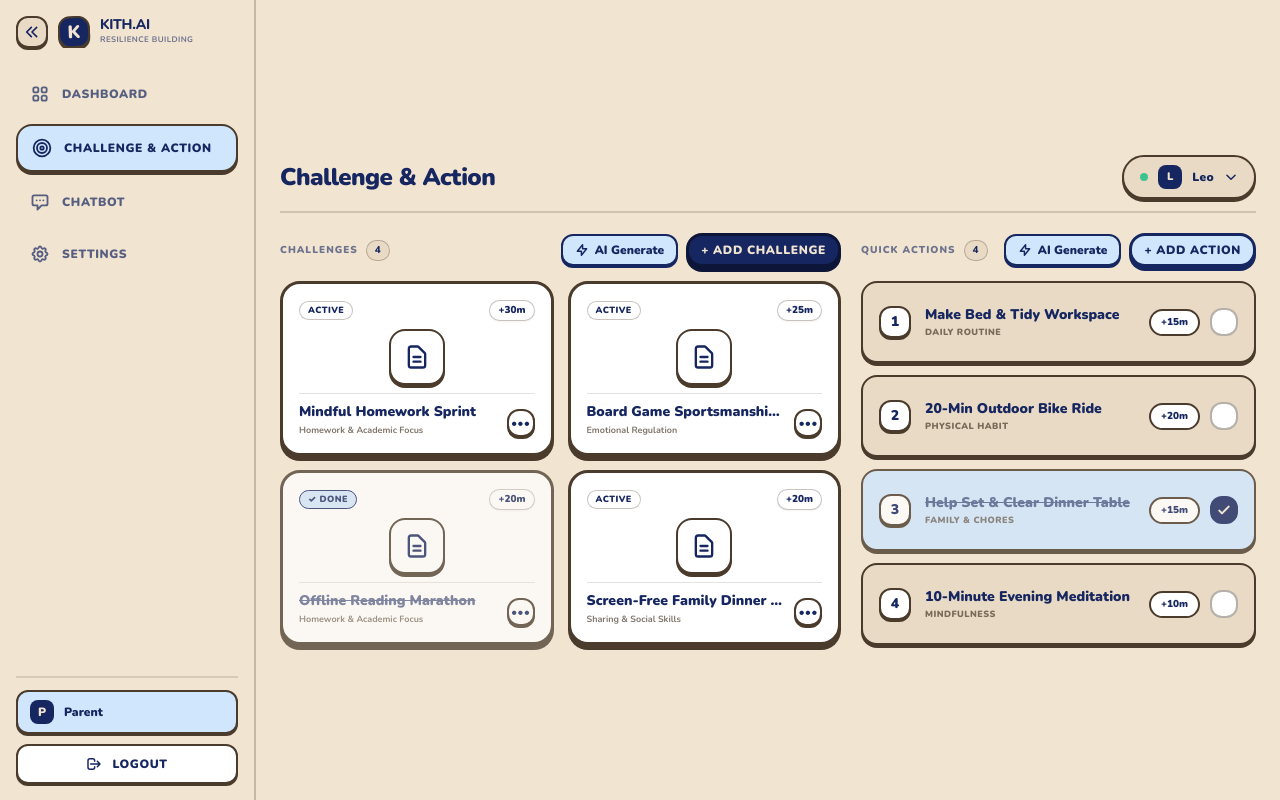
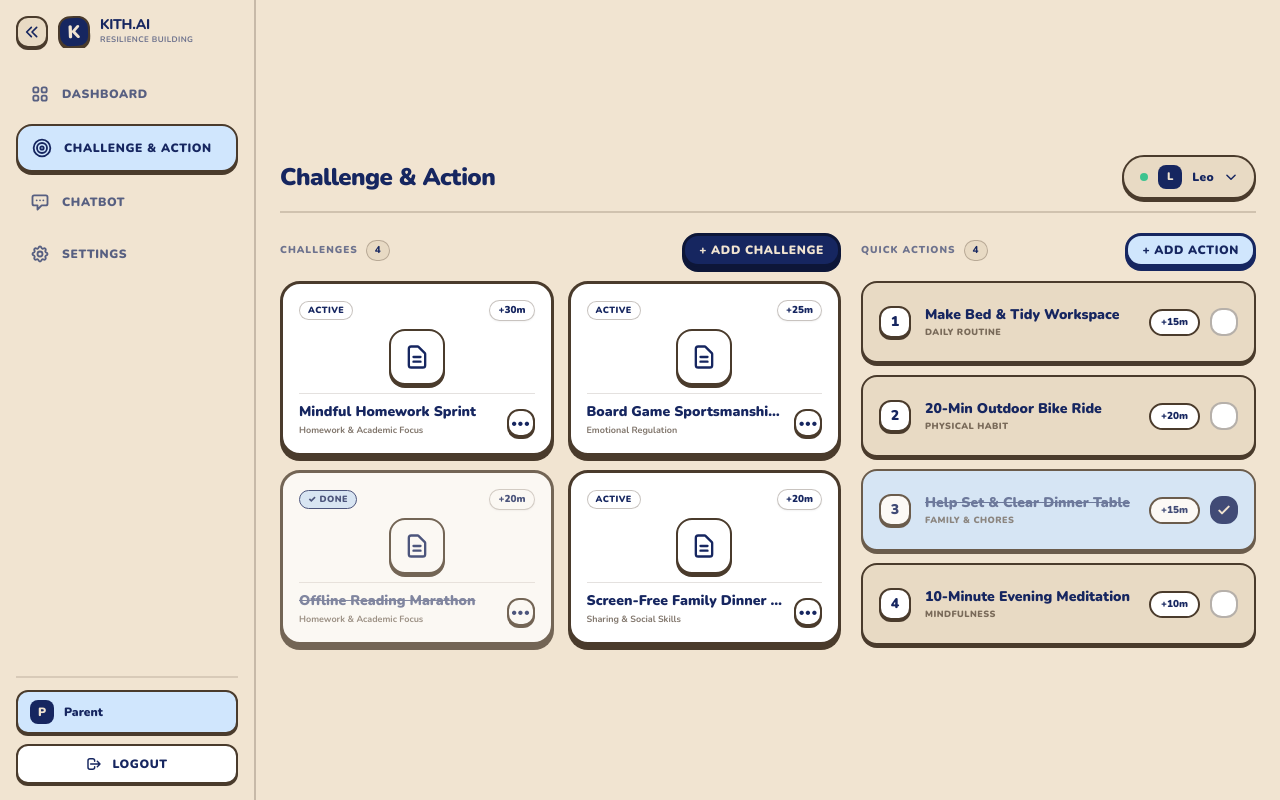
Before and after one commit to tayzonhannah/appcon2026-team-06-ai-application, a Next.js app in the folder team-06/: page /challenge in a window 1280 px wide. Built offline with nearby package versions, Linux system fonts and the light colour scheme.

Commit message:
fix wrong label in dashboard

```diff
--- a/team-06/app/(dashboard)/challenge/page.tsx
+++ b/team-06/app/(dashboard)/challenge/page.tsx
@@ -25,78 +25,6 @@ export default function ChallengePage() {
     addAction,
     toggleActionStatus,
   } = useChildChallenges(activeChild?.childId || "kid-101");
-
-  const handleAiGenerateChallenge = () => {
-    if (!activeChild) return;
-    const ideas = [
-      {
-        title: "Focus Pomodoro & Reflection Trial",
-        description: "Work on school lessons with zero digital distraction and note one thing learned.",
-        targetFocusArea: "Homework & Academic Focus" as const,
-        earnedMinutes: 30,
-        milestones: [
-          "Set 25-minute Pomodoro focus clock",
-          "Complete worksheet without device interruption",
-          "Explain one concept to a parent or sibling",
-        ],
-        category: "Academic",
-        status: "ongoing" as const,
-      },
-      {
-        title: "Emotional Cool-Down Breathing Quest",
-        description: "Practice calm breathing and identify triggers when feeling frustrated.",
-        targetFocusArea: "Emotional Regulation" as const,
-        earnedMinutes: 25,
-        milestones: [
-          "Take 4 deep belly breaths when frustrated",
-          "Name the emotion on the Feelings Wheel",
-          "Return calmly to the activity",
-        ],
-        category: "Mindfulness",
-        status: "ongoing" as const,
-      },
-      {
-        title: "Screen-Free Creative Craft Marathon",
-        description: "Design and build a paper origami or drawing project without watching screen videos.",
-        targetFocusArea: "Creative Practice" as any,
-        earnedMinutes: 35,
-        milestones: [
-          "Draft initial idea on blank paper",
-          "Build craft continuously for 20 minutes",
-          "Showcase project during family dinner",
-        ],
-        category: "Creative",
-        status: "ongoing" as const,
-      },
-    ];
-
-    const pick = ideas[Math.floor(Math.random() * ideas.length)];
-    addChallenge({
-      childId: activeChild.childId,
-      ...pick,
-    });
-  };
-
-  const handleAiGenerateAction = () => {
-    if (!activeChild) return;
-    const actionIdeas = [
-      { title: "Organize Backpack & Bookshelf", category: "DAILY ROUTINE", earnedMinutes: 15 },
-      { title: "15-Min Outdoor Run or Jump Rope", category: "PHYSICAL HABIT", earnedMinutes: 20 },
-      { title: "Help Clean Dinner Table Dishes", category: "FAMILY & CHORES", earnedMinutes: 15 },
-      { title: "10-Minute Evening Gratitude Reflection", category: "MINDFULNESS", earnedMinutes: 10 },
-      { title: "Water Balcony Houseplants", category: "FAMILY & CHORES", earnedMinutes: 10 },
-      { title: "Draw 1 Creative Scene or Comic", category: "CREATIVE PRACTICE", earnedMinutes: 20 },
-    ];
-
-    const pick = actionIdeas[Math.floor(Math.random() * actionIdeas.length)];
-    addAction({
-      childId: activeChild.childId,
-      title: pick.title,
-      category: pick.category,
-      earnedMinutes: pick.earnedMinutes,
-      status: "pending",
-    });
-  };
 
   return (
     <div className="flex flex-col gap-5">
@@ -132,29 +60,14 @@ export default function ChallengePage() {
               </span>
             </div>
 
-            <div className="flex items-center gap-2">
-              {/* AI Generate Challenge Button */}
-              <button
-                type="button"
-                onClick={handleAiGenerateChallenge}
-                className="px-3 py-1.5 rounded-xl bg-[#D0E6FD] border-2 border-[#162660] text-[#162660] text-xs font-black flex items-center gap-1.5 shadow-[0_2px_0_#162660] hover:bg-[#B8DAF9] active:translate-y-0.5 transition-all cursor-pointer"
-                title="Generate tailored challenge with AI mascot"
-              >
-                <svg className="w-3.5 h-3.5 text-[#162660]" fill="none" stroke="currentColor" viewBox="0 0 24 24">
-                  <path strokeLinecap="round" strokeLinejoin="round" strokeWidth="2.5" d="M13 10V3L4 14h7v7l9-11h-7z" />
-                </svg>
-                <span>AI Generate</span>
-              </button>
-
-              {/* + Button to Add Challenge */}
+            {/* + Button to Add Challenge (Pop-up contains AI Auto-Fill) */}
             <button
               type="button"
               onClick={() => setIsChallengeModalOpen(true)}
-                className="px-3 py-1.5 rounded-xl aralkada-btn-primary text-xs flex items-center gap-1.5 cursor-pointer"
+              className="px-3.5 py-1.5 rounded-xl aralkada-btn-primary text-xs flex items-center gap-1.5 cursor-pointer"
             >
               <span>+ Add Challenge</span>
             </button>
-            </div>
           </div>
 
           {/* Challenges 2x2 Grid (4 Boxes) */}
@@ -162,7 +75,7 @@ export default function ChallengePage() {
             <div className="aralkada-card-beige p-8 text-center flex flex-col items-center justify-center gap-2 flex-1">
               <p className="text-sm font-black text-[#162660]">No challenges assigned yet</p>
               <p className="text-xs font-bold text-[#4A3B2C]/60">
-                Click &quot;+ Add Challenge&quot; or &quot;AI Generate&quot; to assign a resilience challenge.
+                Click &quot;+ Add Challenge&quot; to assign a resilience challenge.
               </p>
             </div>
           ) : (
@@ -190,29 +103,14 @@ export default function ChallengePage() {
               </span>
             </div>
 
-            <div className="flex items-center gap-2">
-              {/* AI Generate Action Button */}
-              <button
-                type="button"
-                onClick={handleAiGenerateAction}
-                className="px-3 py-1.5 rounded-xl bg-[#D0E6FD] border-2 border-[#162660] text-[#162660] text-xs font-black flex items-center gap-1.5 shadow-[0_2px_0_#162660] hover:bg-[#B8DAF9] active:translate-y-0.5 transition-all cursor-pointer"
-                title="Generate tailored habit action with AI mascot"
-              >
-                <svg className="w-3.5 h-3.5 text-[#162660]" fill="none" stroke="currentColor" viewBox="0 0 24 24">
-                  <path strokeLinecap="round" strokeLinejoin="round" strokeWidth="2.5" d="M13 10V3L4 14h7v7l9-11h-7z" />
-                </svg>
-                <span>AI Generate</span>
-              </button>
-
-              {/* + Button to Add Action */}
+            {/* + Button to Add Action (Pop-up contains AI Auto-Fill) */}
             <button
               type="button"
               onClick={() => setIsActionModalOpen(true)}
-                className="px-3 py-1.5 rounded-xl aralkada-btn-secondary text-xs flex items-center gap-1.5 cursor-pointer"
+              className="px-3.5 py-1.5 rounded-xl aralkada-btn-secondary text-xs flex items-center gap-1.5 cursor-pointer"
             >
               <span>+ Add Action</span>
             </button>
-            </div>
           </div>
 
           {/* Actions List (fills equal height) */}
@@ -220,7 +118,7 @@ export default function ChallengePage() {
             <div className="aralkada-card-beige p-8 text-center flex flex-col items-center justify-center gap-2 flex-1">
               <p className="text-sm font-black text-[#162660]">No actions created yet</p>
               <p className="text-xs font-bold text-[#4A3B2C]/60">
-                Click &quot;+ Add Action&quot; or &quot;AI Generate&quot; to add quick daily routine actions.
+                Click &quot;+ Add Action&quot; to add quick daily routine actions.
               </p>
             </div>
           ) : (
--- a/team-06/app/(dashboard)/dashboard/page.tsx
+++ b/team-06/app/(dashboard)/dashboard/page.tsx
@@ -167,17 +167,17 @@ export default function DashboardPage() {
           </div>
         </div>
 
-        {/* ── BENTO TILE 3: Parent AI Mascot (lg:col-span-6) ── */}
+        {/* ── BENTO TILE 3: Chatbot (lg:col-span-6) ── */}
         <div className="lg:col-span-6 aralkada-card p-5 flex flex-col justify-between gap-4">
           <div>
             <div className="flex items-center justify-between mb-2.5">
               <span className="inline-flex items-center gap-2 px-2.5 py-1 rounded-full bg-[#D0E6FD] border-2 border-[#162660] shadow-[0_2px_0_#162660] text-[9px] font-black text-[#162660] uppercase tracking-wider">
-                Parent AI Mascot
+                Chatbot
               </span>
             </div>
 
             <h3 className="text-lg font-black text-[#162660] mb-1.5 tracking-tight">
-              Express a Concern to Mascot
+              Express a Concern to Chatbot
             </h3>
             <p className="text-xs font-bold text-[#4A3B2C]/70 mb-3">
               Get grounded, multi-framework coaching for everyday parenting moments tonight.
@@ -206,7 +206,7 @@ export default function DashboardPage() {
                 d="M8 10h.01M12 10h.01M16 10h.01M9 16H5a2 2 0 01-2-2V6a2 2 0 012-2h14a2 2 0 012 2v8a2 2 0 01-2 2h-5l-5 5v-5z"
               />
             </svg>
-            <span>CHAT WITH MASCOT</span>
+            <span>CHAT WITH CHATBOT</span>
           </Link>
         </div>
 
--- a/team-06/components/action-cards.tsx
+++ b/team-06/components/action-cards.tsx
@@ -3,12 +3,12 @@ import Link from "next/link";
 export function ActionCards() {
   return (
     <div className="flex flex-col gap-4 justify-between h-full">
-      {/* Option 1: Chatbot (Mascot) Card */}
+      {/* Option 1: Chatbot Card */}
       <div className="aralkada-card p-4 flex flex-col justify-between">
         <div>
           <div className="flex items-center justify-between mb-2.5">
             <span className="inline-flex items-center gap-2 px-2.5 py-1 rounded-full bg-[#D0E6FD] border-2 border-[#4A3B2C] shadow-[0_2px_0_#4A3B2C] text-[10px] font-black text-[#162660] uppercase tracking-wider">
-              Parent AI Mascot
+              Chatbot
             </span>
           </div>
 
@@ -39,7 +39,7 @@ export function ActionCards() {
               d="M8 10h.01M12 10h.01M16 10h.01M9 16H5a2 2 0 01-2-2V6a2 2 0 012-2h14a2 2 0 012 2v8a2 2 0 01-2 2h-5l-5 5v-5z"
             />
           </svg>
-          <span>CHAT WITH MASCOT</span>
+          <span>CHAT WITH CHATBOT</span>
         </Link>
       </div>
 
```
Lines whose indentation alone changed are shown as unchanged.
